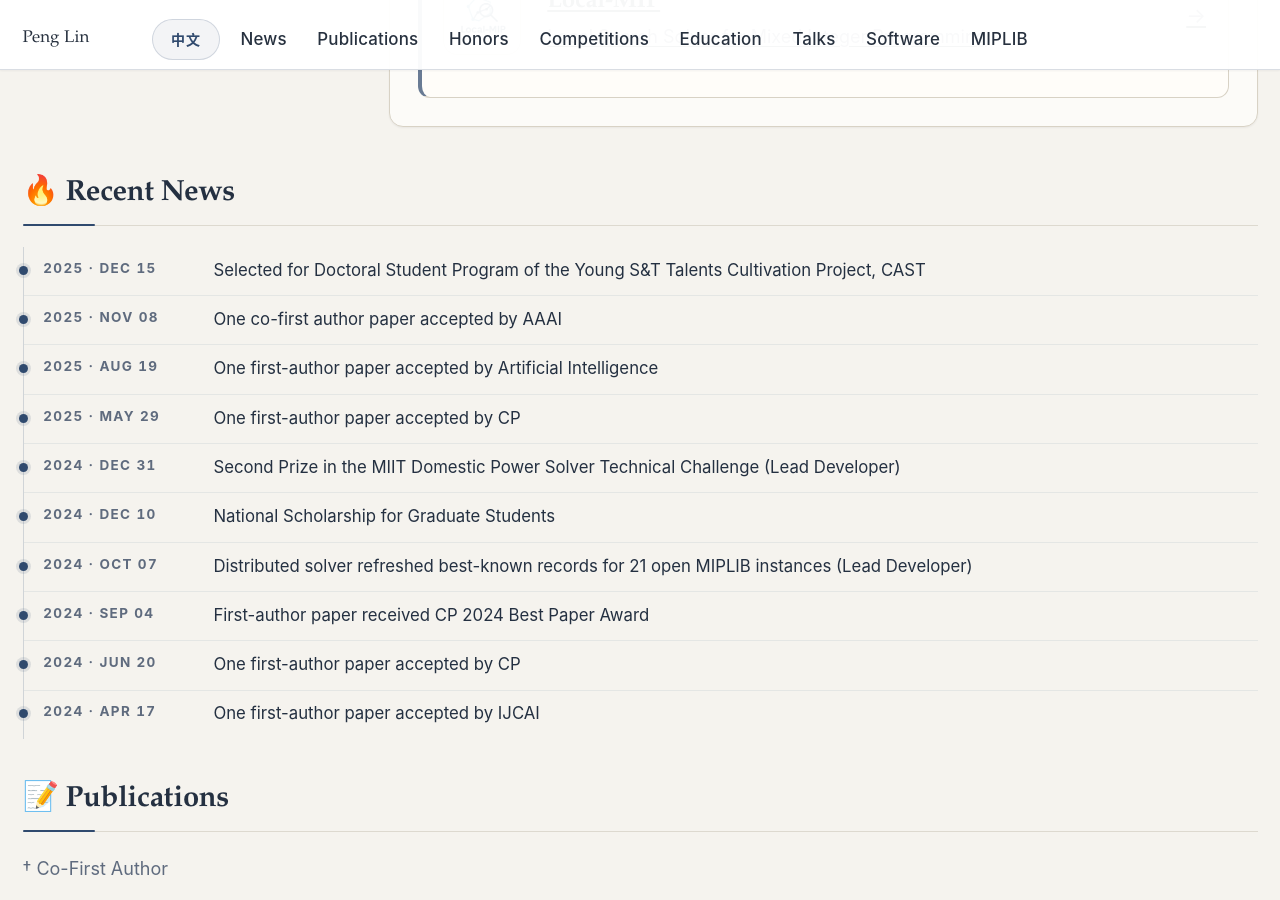
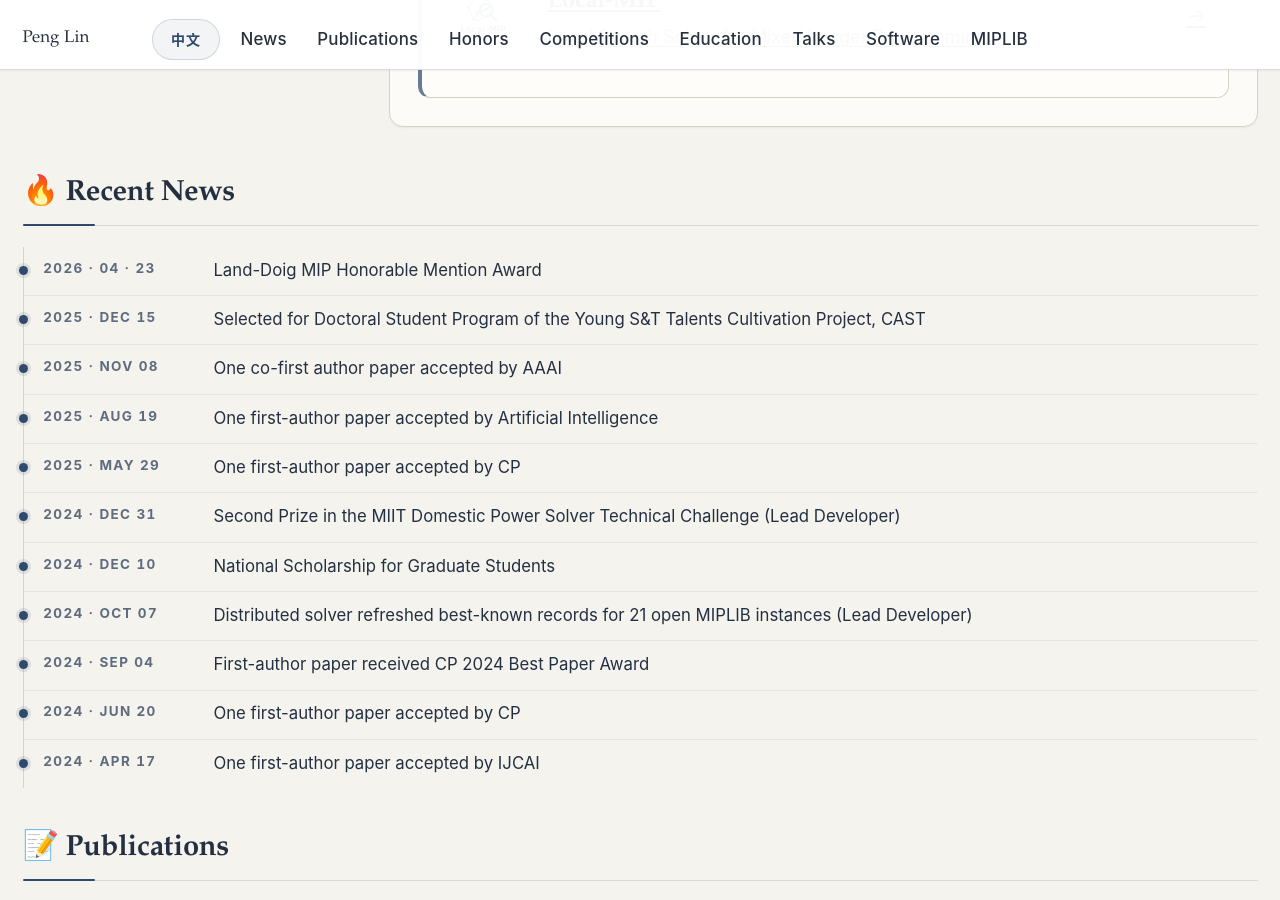
Before and after one commit to linpeng0105/linpeng0105.github.io, a Jekyll site: the page built from _pages/about.en.md, in a window 1280 px wide and 900 px high, scrolled down 614 px. Built offline with Jekyll 4.4.1, drawn with Linux system fonts in a browser that asks for light colours; some web fonts are replaced; a style sheet for code colours, icons or effects is not loaded.

Commit message:
Add recent news entry for Land-Doig MIP Honorable Mention Award in both English and Chinese about pages.

```diff
--- a/_pages/about.en.md
+++ b/_pages/about.en.md
@@ -69,6 +69,10 @@ redirect_from:
 <div class="profile-section profile-section--primary profile-section--news" id="highlights">
   <h2>🔥 Recent News</h2>
   <ul class="profile-timeline">
+    <li>
+      <time datetime="2026-04-23">2026 · 04 · 23</time>
+      <span>Land-Doig MIP Honorable Mention Award</span>
+    </li>
     <li>
       <time datetime="2025-12-15">2025 · Dec 15</time>
       <span>Selected for Doctoral Student Program of the Young S&T Talents Cultivation Project, CAST</span>
```
Also changed, not shown: _pages/about.zh.md (+4 -0 lines).
